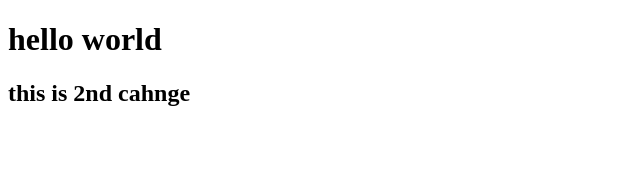
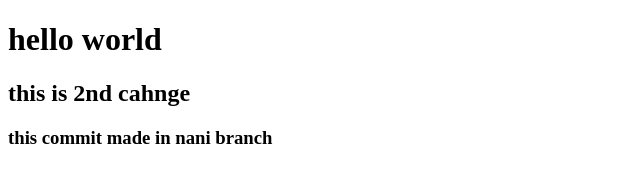
Before and after one commit to b-yugandhar/test2, a plain HTML site: page index.html in a window 1280 px wide. Shown: the whole page, without its empty margins (0-640 px from the left). Drawn offline with Linux system fonts and the light colour scheme.

Commit message:
nani commit

```diff
--- a/index.html
+++ b/index.html
@@ -9,5 +9,6 @@
 <body>
     <h1>hello world</h1>
     <h2>this is 2nd cahnge</h2>
+    <h3>this commit made in nani branch</h3>
 </body>
 </html>
```
